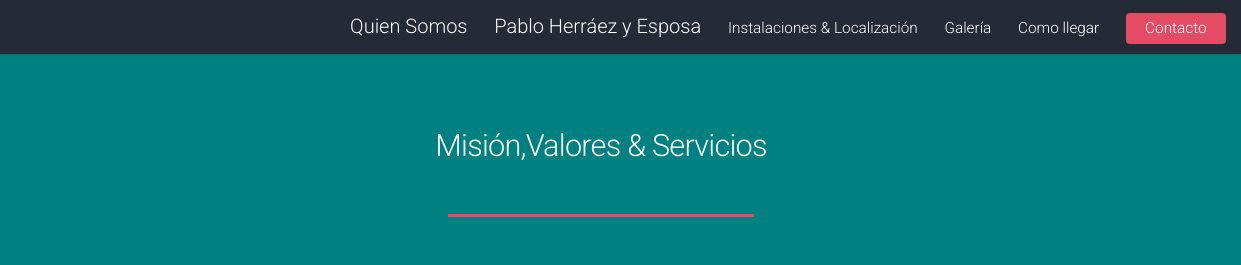
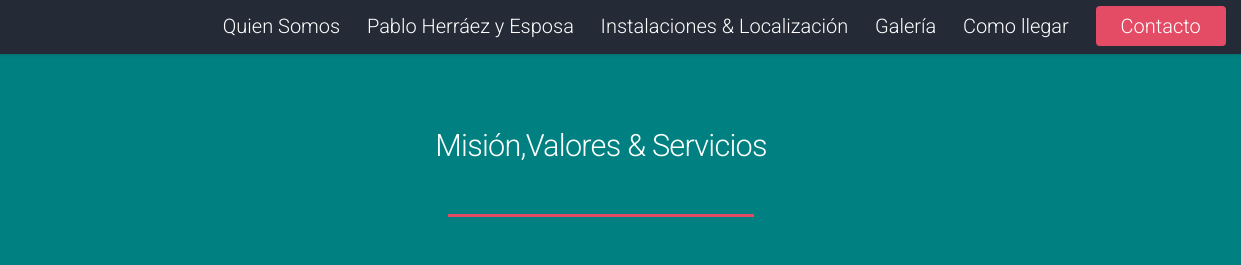
Before and after one commit to prashantchordia1999/OLD-AGE-HOME, a plain HTML site: page Left Sidebar - Landed by HTML5 UP.html in a window 1280 px wide. Shown: the top 265 px of the page, 39-1280 px from the left. Drawn offline with Linux system fonts and the light colour scheme.

Commit message:
Add files via upload

```diff
--- a/Left Sidebar - Landed by HTML5 UP.html
+++ b/Left Sidebar - Landed by HTML5 UP.html
@@ -21,9 +21,9 @@
 
 <img src="LOGO" >
 						</a></h1>
-					<nav id="nav">
+	<nav id="nav">
 						<ul>
-							<li style="white-space: nowrap;"><a href="index.html" style="font-size: 20px;"><strong>Quien Somos</strong></a></li>
+							<li style="white-space: nowrap;"><a href="#Home" style="font-size: 20px;"><strong>Quien Somos</strong></a></li>
 							<li class="opener" style="user-select: none; cursor: pointer; white-space: nowrap;">
 								<a href="#Home" style="font-size: 20px;"><strong>Pablo Herráez y Esposa</strong></a>
 
@@ -35,13 +35,12 @@
 
 									</li>
 								</ul></li>
-							<li style="white-space: nowrap;"style="font-size: 22px;"><a href=".\Elements - Landed by HTML5 UP.html"><strong>Instalaciones & Localización</strong></a></li>
-							<li style="white-space: nowrap;"style="font-size: 22px;"><a href=".\GALLERY.html"><strong>Galería</strong></a></li>
-							<li style="white-space: nowrap;"style="font-size: 22px;"><a href=""><strong>Como llegar</strong></a></li>
-							<li style="white-space: nowrap;"style="font-size: 22px;"><a href="" class="button special"><strong>Contacto</strong></a></li>
+							<li style="white-space: nowrap;"><a href=".\Elements - Landed by HTML5 UP.html" style="font-size: 20px;"><strong>Instalaciones & Localización</strong></a></li>
+							<li style="white-space: nowrap;"><a href=".\GALLERY.html" style="font-size: 20px;"><strong>Galería</strong></a></li>
+							<li style="white-space: nowrap;"style="font-size: 20px;"><a href="" style="font-size: 20px;"><strong>Como llegar</strong></a></li>
+							<li style="white-space: nowrap;"style="font-size: 20px;"><a href="" class="button special" style="font-size: 20px;"><strong>Contacto</strong></a></li>
 						</ul>
-					</nav>
-				</header>
+					</nav>				</header>
 
 			<!-- Main -->
 				<div id="main" class="wrapper style1">
```
Also changed, not shown: Elements - Landed by HTML5 UP.html (+5 -5 lines), GALLERY.html (+7 -7 lines), Landed by HTML5 UP.html (+6 -7 lines), No Sidebar - Landed by HTML5 UP.html (+5 -6 lines), Right Sidebar - Landed by HTML5 UP.html (+6 -7 lines), index.html (+4 -4 lines).
